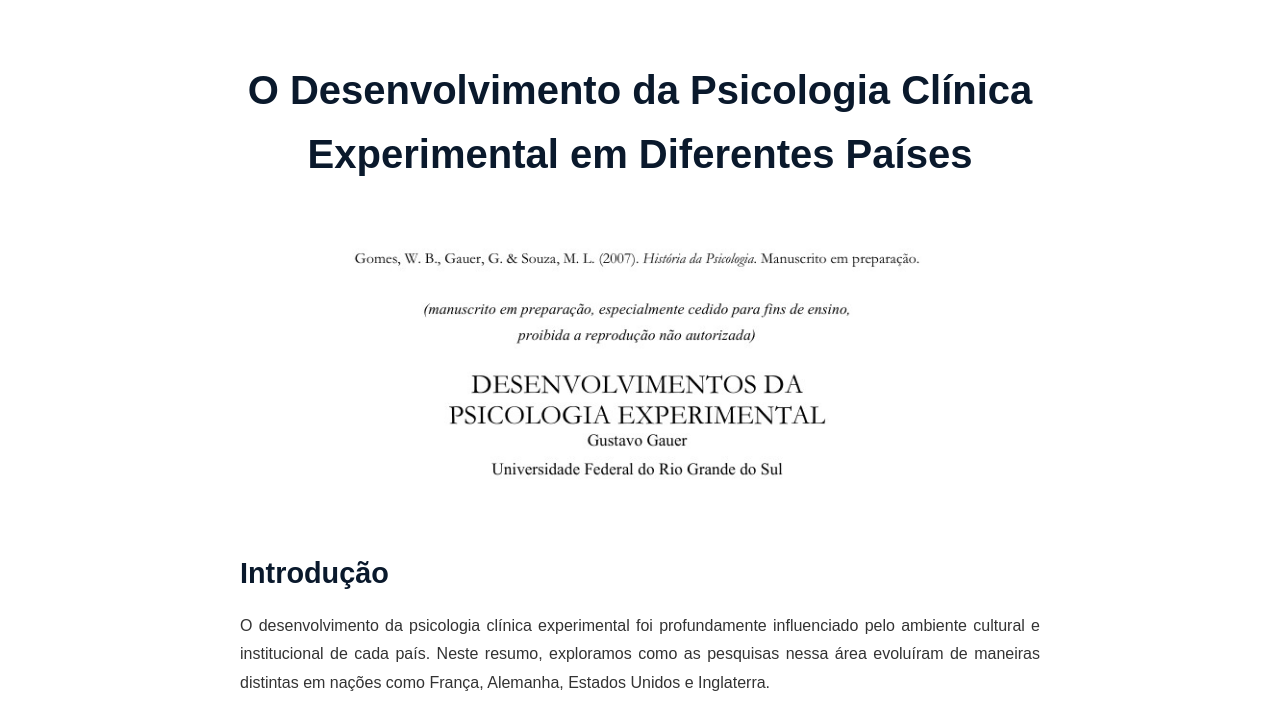
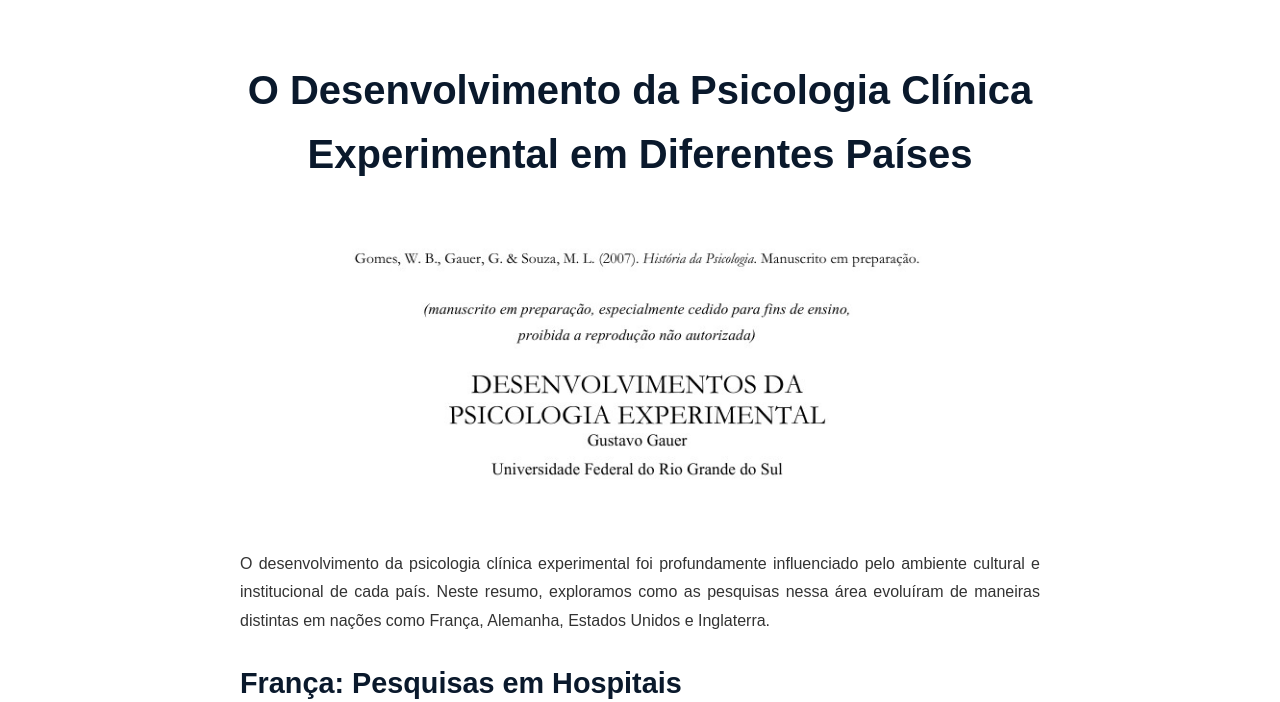
Before and after one commit to DaviEduardoDev/rascunhosdepsicologia, a plain HTML site: page resumos/desenvolvimento-experimental.html in a window 1280 px wide. Shown: the part 98-800 px from the top of the page. Drawn offline with Linux system fonts and the light colour scheme.

Commit message:
Retirado o titulo "introdução"

```diff
--- a/resumos/desenvolvimento-experimental.html
+++ b/resumos/desenvolvimento-experimental.html
@@ -32,7 +32,6 @@
             <h1>O Desenvolvimento da Psicologia Clínica Experimental em Diferentes Países</h1>
             <img src="../resumos/artigo-desenvolvimento-psicologia-experimental.jpg" alt="Psicologia Clínica Experimental" class="resumo-imagem">
 
-            <h2>Introdução</h2>
             <p>
                 O desenvolvimento da psicologia clínica experimental foi profundamente influenciado pelo ambiente cultural e institucional de cada país. Neste resumo, exploramos como as pesquisas nessa área evoluíram de maneiras distintas em nações como França, Alemanha, Estados Unidos e Inglaterra.
             </p>
```
